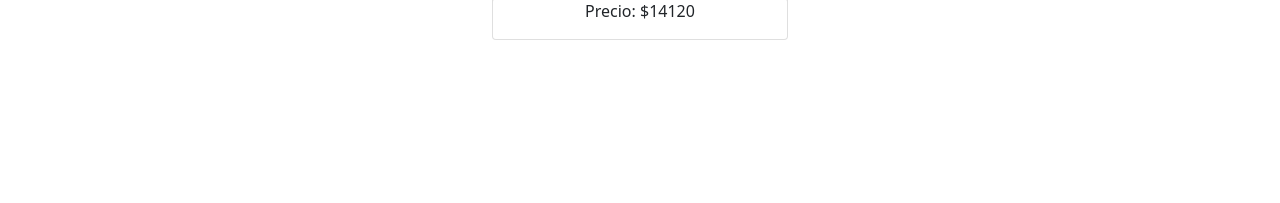
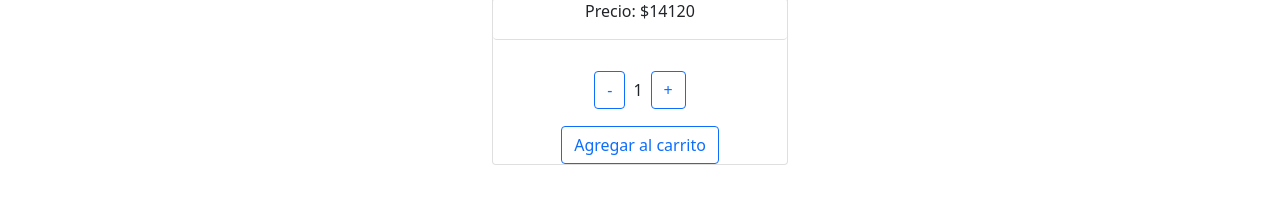
Before and after one commit to FedericoBuccella/ProyectoReact, a React (Create React App) app: page /detail/1 in a window 1280 px wide. Shown: the part 553-756 px from the top of the page. Built offline with nearby package versions, Linux system fonts and the light colour scheme.

Commit message:
Ingreso de ItemCount

```diff
--- a/src/components/ItemCount/ItemCount.js
+++ b/src/components/ItemCount/ItemCount.js
@@ -16,7 +16,7 @@ const ItemCount = ({initial, stock}) => {
             }
 
         })
-    },[])
+    },[initial])
 
     useEffect(()=>{
         console.log('El contenido del contador cambio')
@@ -49,7 +49,7 @@ const ItemCount = ({initial, stock}) => {
         <section className="container-fluid Principal">
             <div className="Contador">
                 <button type="button" className="btn btn-outline-primary" onClick={decrement}>-</button>
-                <p className="p-2">{count} </p>
+                <p className="p-2"> {count} </p>
                 <button type="button" className="btn btn-outline-primary" onClick={increment}>+</button>
             </div>
             <div>
--- a/src/components/ItemDetail/ItemDetail.js
+++ b/src/components/ItemDetail/ItemDetail.js
@@ -1,5 +1,6 @@
+import ItemCount from "../ItemCount/ItemCount";
 
-const ItemDetail = ({name, category, price, img}) => {
+const ItemDetail = ({name, category, price, img, stock}) => {
 
     return (
 
@@ -13,6 +14,7 @@ const ItemDetail = ({name, category, price, img}) => {
                     <div className='list-group'>
                         <p>Precio: ${price}</p>
                     </div>
+                    <ItemCount stock={stock} initial={1} />
             </div>
         </div>
 
--- a/src/components/ItemDetailContainer/ItemDetailContainer.js
+++ b/src/components/ItemDetailContainer/ItemDetailContainer.js
@@ -2,7 +2,6 @@ import { useEffect, useState } from "react";
 import { getProductsById } from "../../AsyncMock";
 import ItemDetail from '../ItemDetail/ItemDetail'
 import { useParams } from "react-router-dom";
-
 
 const ItemDetailContainer = () => {
 
--- a/src/components/Navbar/NavBar.js
+++ b/src/components/Navbar/NavBar.js
@@ -19,7 +19,7 @@ const NavBar = () => {
     return(
       <nav className="navbar navbar-expand-lg navbar navbar-light bg-light">
         <div className="container-fluid">
-          <Link to={`/category/:categoryId`} className="navbar-brand titulo">TecnoCenter</Link>
+          <Link to={`/category/Productos`} className="navbar-brand titulo">TecnoCenter</Link>
           <img className="logo" src='./images/tc.png' alt="logo"/>
           <button className="navbar-toggler" type="button" data-bs-toggle="collapse" data-bs-target="#navbarNavDropdown" aria-controls="navbarNavDropdown" aria-expanded="false" aria-label="Toggle navigation">
             <span className="navbar-toggler-icon"></span>
```
